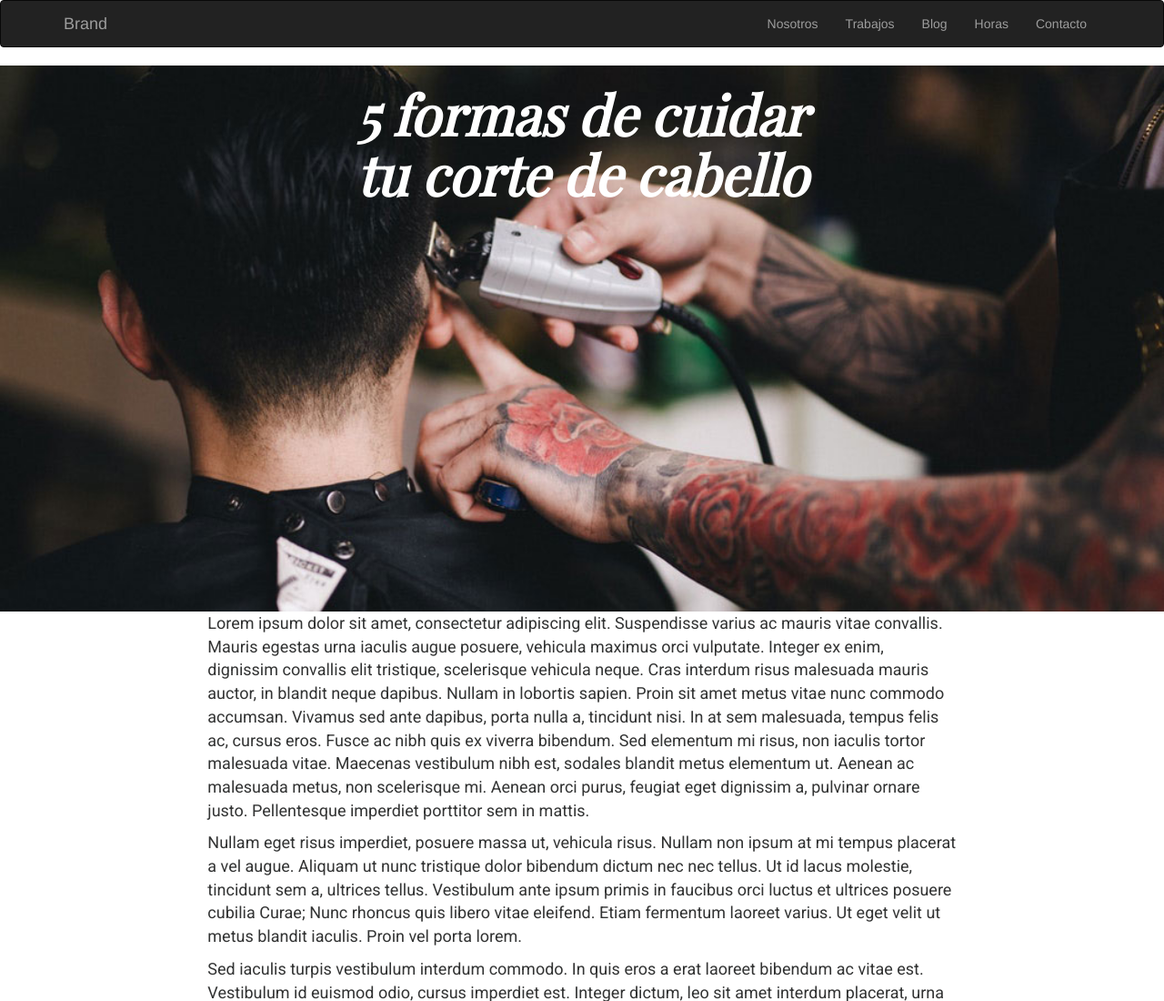
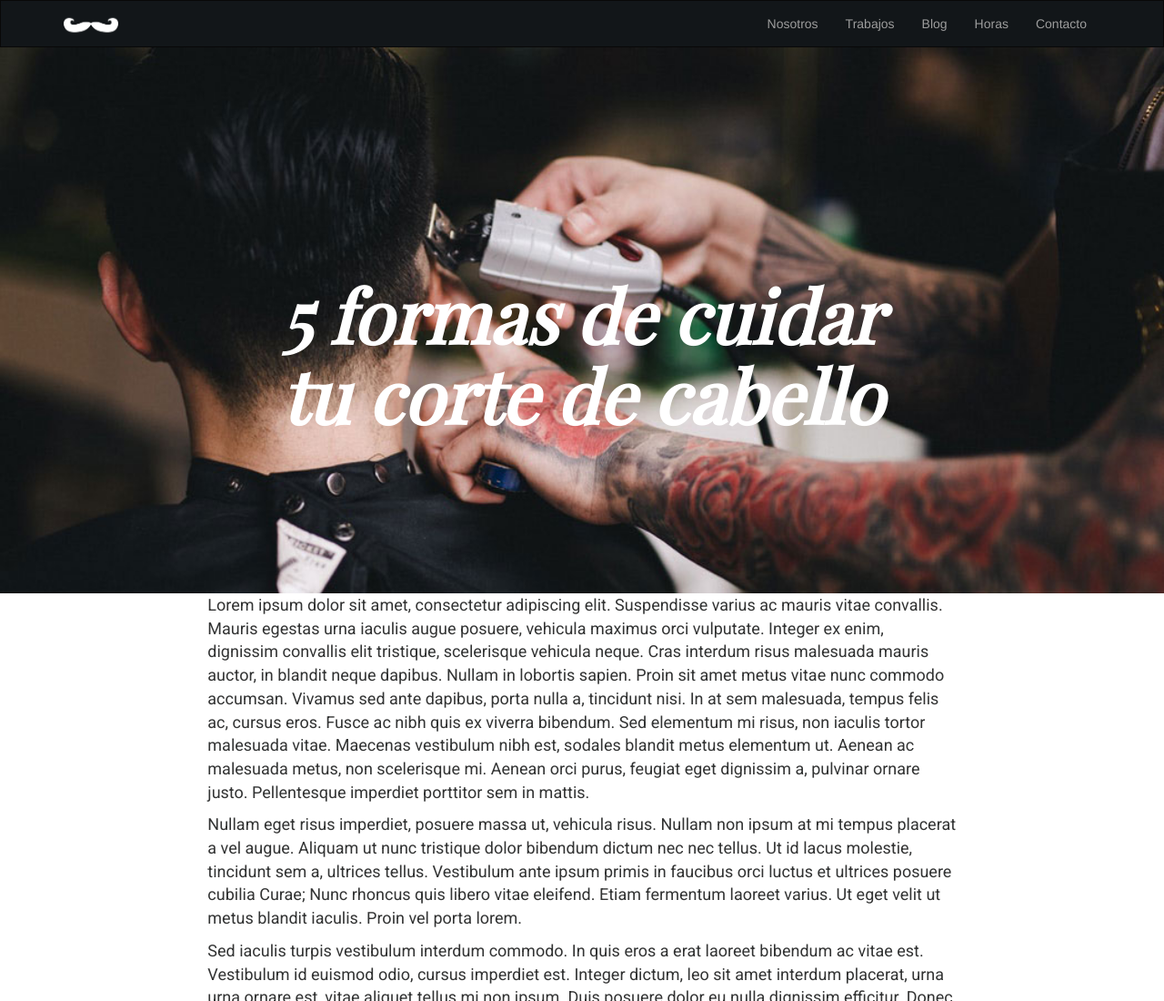
Before and after one commit to Fbaldassare/Desafio-latam-30102019, a plain HTML site: page index.html in a window 1280 px wide. Shown: the top 1100 px of the page at 91% size. Drawn offline with nearby package versions, Linux system fonts and the light colour scheme; a web font is replaced by a local one.

Commit message:
agregados navbar brand

```diff
--- a/assets/css/style.css
+++ b/assets/css/style.css
@@ -1,11 +1,12 @@
 /*título y párrafos*/
 h1{
     font-family: 'Playfair Display';
-    font-size: 60px;
+    font-size: 80px;
     font-weight: 900;
     font-style: italic;
     text-align: center;
     color: white;
+    margin-top: 250px;
 }
 
 p{
@@ -40,3 +41,18 @@ p{
 .color_white{
     color: #ffffff;
 }
+
+/* navbar */
+.navbar{
+    border-radius: 0;
+    margin: 0;
+}
+
+.navbar-inverse{
+    background-color: #121619;
+}
+
+
+.navbar-inverse .navbar-nav{
+    color: white;
+}
--- a/index.html
+++ b/index.html
@@ -37,7 +37,7 @@
                     <span class="icon-bar"></span>
                     <span class="icon-bar"></span>
                 </button>
-                <a class="navbar-brand" href="#">Brand</a>
+                <a class="navbar-brand" href="#"><img src="assets/img/logo.png" width="60px" alt=""></a>
             </div>
 
             <!-- Collect the nav links, forms, and other content for toggling -->
```
